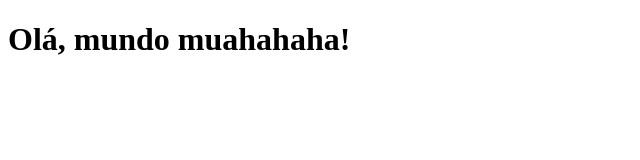
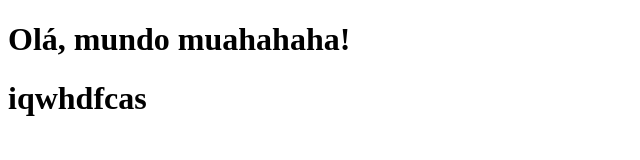
Before and after one commit to v1torsantana/alura-git, a plain HTML site: page index.html in a window 1280 px wide. Shown: the whole page, without its empty margins (0-640 px from the left). Drawn offline with Linux system fonts and the light colour scheme.

Commit message:
commit c bug

```diff
--- a/index.html
+++ b/index.html
@@ -7,5 +7,6 @@
 </head>
 <body>
     <h1>Olá, mundo muahahaha!</h1>
+    <h1>iqwhdfcas</h1>
 </body>
 </html>
```
